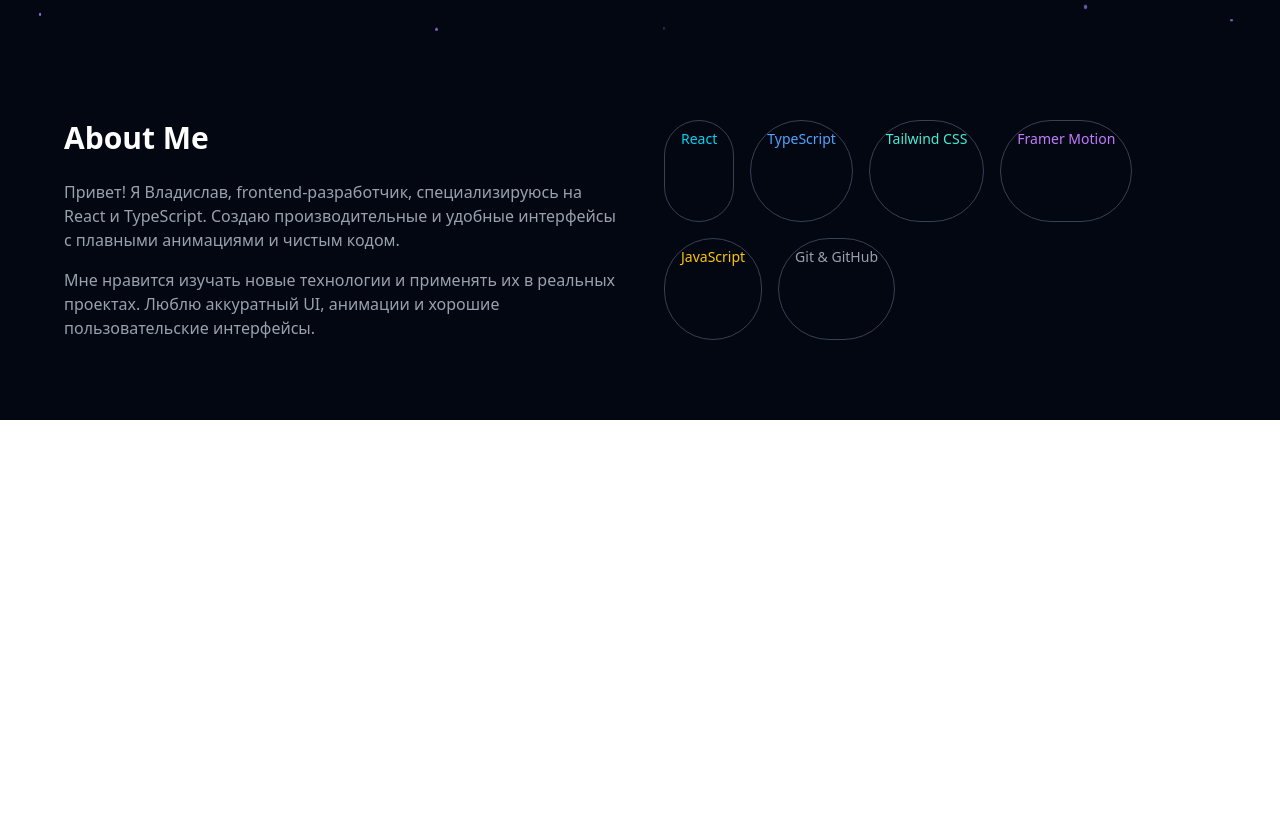
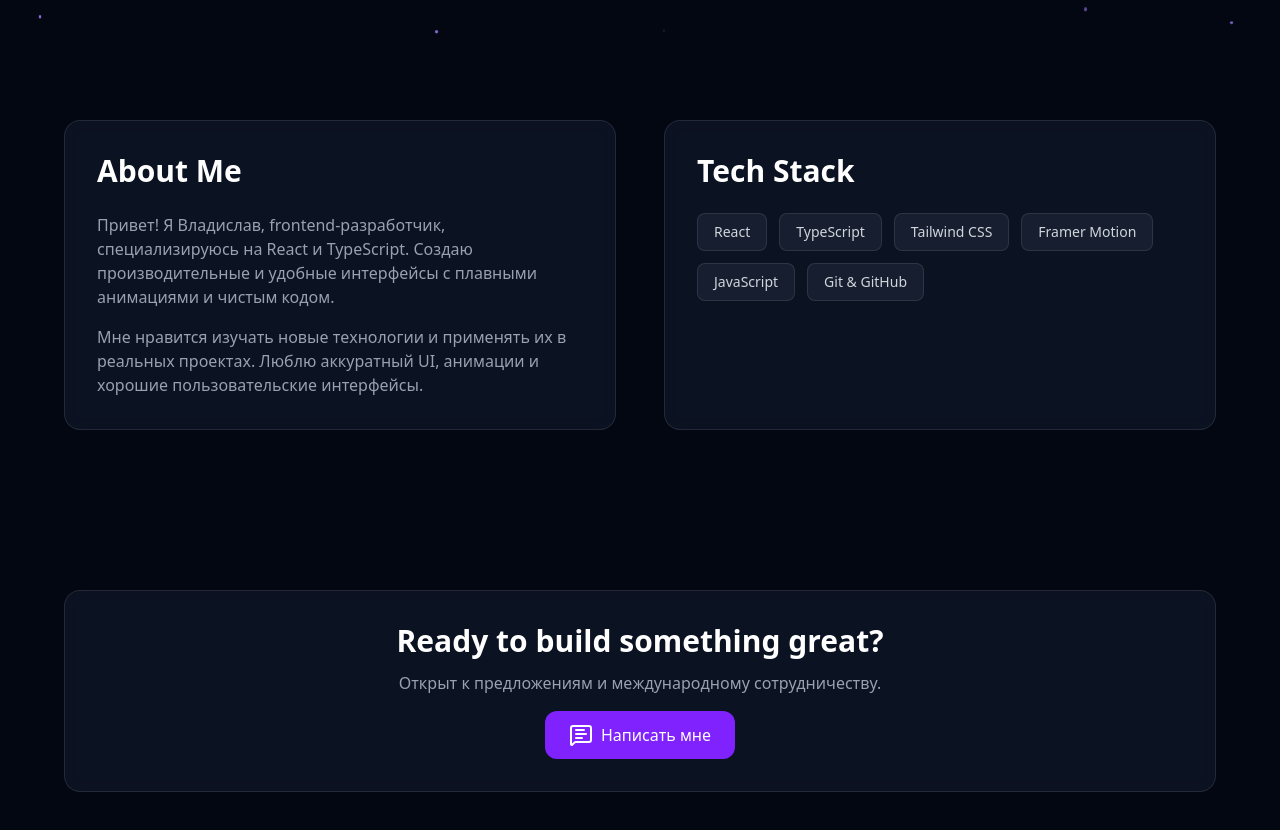
Before and after one commit to VladislavProhorov123/Portfolio, a React (Vite) app: page / in a window 1280 px wide. Shown: the part 760-1590 px from the top of the page. Before the commit the page ends 1180 px from the top, so only its background shows below. Built offline with nearby package versions, Linux system fonts and the light colour scheme.

Commit message:
Created section Contacts and added canvas-confetti

```diff
--- a/src/pages/Home.tsx
+++ b/src/pages/Home.tsx
@@ -1,12 +1,14 @@
 import React from 'react'
 import Hero from '../sections/Hero'
 import About from '../sections/About'
+import Contact from '../sections/Contact'
 
 export default function Home() {
   return (
     <div className='bg-[rgb(var(--bg))] '>
       <Hero />
       <About />
+      <Contact />
     </div>
   )
 }
--- a/src/sections/About.tsx
+++ b/src/sections/About.tsx
@@ -2,19 +2,25 @@
 
 export default function About() {
   const skills = [
-    { name: "React", color: "text-cyan-400" },
-    { name: "TypeScript", color: "text-blue-400" },
-    { name: "Tailwind CSS", color: "text-teal-300" },
-    { name: "Framer Motion", color: "text-purple-400" },
-    { name: "JavaScript", color: "text-yellow-400" },
-    { name: "Git & GitHub", color: "text-gray-400" },
+    { name: "React", color: "text-white" },
+    { name: "TypeScript", color: "text-white" },
+    { name: "Tailwind CSS", color: "text-white" },
+    { name: "Framer Motion", color: "text-white" },
+    { name: "JavaScript", color: "text-white" },
+    { name: "Git & GitHub", color: "text-white" },
   ];
 
   return (
     <section className="relative bg-gray-950 py-20 px-6">
       <div className="mx-auto max-w-6xl grid grid-cols-1 lg:grid-cols-2 gap-12">
         {/* Левая колонка — описание */}
-        <div>
+        <div
+          className="bg-gray-900/70
+  border border-white/10
+  rounded-2xl
+  p-8
+  backdrop-blur"
+        >
           <h2 className="text-3xl font-bold text-white mb-6">About Me</h2>
           <p className="text-gray-400 mb-4">
             Привет! Я Владислав, frontend-разработчик, специализируюсь на React
@@ -29,15 +35,24 @@
         </div>
 
         {/* Правая колонка — стек технологий */}
-        <div className="flex flex-wrap gap-4">
+        <div
+          className=" gap-4 bg-gray-900/70
+  border border-white/10
+  rounded-2xl
+  p-8
+  backdrop-blur"
+        >
+          <h2 className="text-3xl font-bold text-white mb-6">Tech Stack</h2>
+          <div className="flex flex-wrap gap-3">
           {skills.map((skill) => (
-            <span
-              key={skill.name}
-              className={`px-4 py-2 rounded-full border border-gray-700 text-sm font-medium ${skill.color} hover:bg-gray-800 transition`}
-            >
-              {skill.name}
-            </span>
+              <span
+                key={skill.name}
+                className={`px-4 py-2 rounded-lg text-sm font-medium border border-white/10 bg-gray-800/60 text-gray-300 transition-all duration-200 hover:bg-violet-600/20 hover:border-violet-400/40 hover:text-violet-300`}
+              >
+                {skill.name}
+              </span>
           ))}
+          </div>
         </div>
       </div>
     </section>
--- a/src/sections/Contact.tsx
+++ b/src/sections/Contact.tsx
@@ -0,0 +1,36 @@
+import React from "react";
+import confetti from 'canvas-confetti'
+import { LucideMessageSquareText, MessageSquare } from "lucide-react";
+
+
+export default function Contact() {
+  const fireConfetti = () => {
+    confetti({
+      particleCount: 180,
+      spread: 100,
+      startVelocity: 45,
+      ticks: 200,
+      gravity: 0.9,
+      origin: {y: 0.7},
+      colors: [
+        '#7c3aed',
+        '#8b5cf6',
+        '#a78bfa',
+        '#6d28d9'
+      ]
+    })
+
+    window.open('https://t.me/VIadik0509', '_blank')
+  }
+  return (
+    <section className="bg-gray-950 py-20 px-6 text-white">
+      <div className="mx-auto max-w-6xl">
+        <div className="bg-gray-900/70 border border-white/10 rounded-2xl p-8 backdrop-blur flex flex-col items-center">
+          <h2 className="text-3xl font-bold mb-3 ">Ready to build something great?</h2>
+          <p className="text-gray-400 mb-4">Открыт к предложениям и международному сотрудничеству.</p>
+          <button onClick={fireConfetti} className="flex px-6 py-3 rounded-xl bg-violet-600 text-white font-medium transition hover:bg-violet-500 hover:shadow-[0_0_30px_rgba(139, 92, 246, 0.9),0_0_120px_rgba(139, 92, 246, 0.6)] active:scale-95 border-none outline-none gap-2 items-center justify-center cursor-pointer hover:scale-102"> <LucideMessageSquareText/> Написать мне</button>
+        </div>
+      </div>
+    </section>
+  );
+}
--- a/src/sections/Hero.tsx
+++ b/src/sections/Hero.tsx
@@ -3,8 +3,27 @@
 import TypingText from "../components/TypingText";
 import LocationTime from "../components/LocationTime";
 import Stars from "../components/Stars";
+import confetti from 'canvas-confetti'
+
 
 export default function Hero() {
+  const fireConfetti = () => {
+      confetti({
+        particleCount: 180,
+        spread: 100,
+        startVelocity: 45,
+        ticks: 200,
+        gravity: 0.9,
+        origin: {y: 0.7},
+        colors: [
+          '#7c3aed',
+          '#8b5cf6',
+          '#a78bfa',
+          '#6d28d9'
+        ]
+      })
+    }
+
   return (
     <section className="relative min-h-screen overflow-hidden bg-gray-950">
       {/* Звёздочки на заднем фоне */}
@@ -46,7 +65,7 @@
         >
           {/* роль */}
           <div className="flex flex-col gap-3 sm:flex-row sm:items-center sm:gap-4">
-            <span className="inline-flex items-center gap-2 rounded-full border border-violet-400/30 px-4 py-1 text-sm text-violet-400 w-fit">
+            <span onClick={fireConfetti} className="inline-flex items-center gap-2 rounded-full border border-violet-400/30 px-4 py-1 text-sm text-violet-400 w-fit">
               <span className="h-2 w-2 rounded-full bg-violet-400 pulse-bright"></span>
               Available for work
             </span>
```
